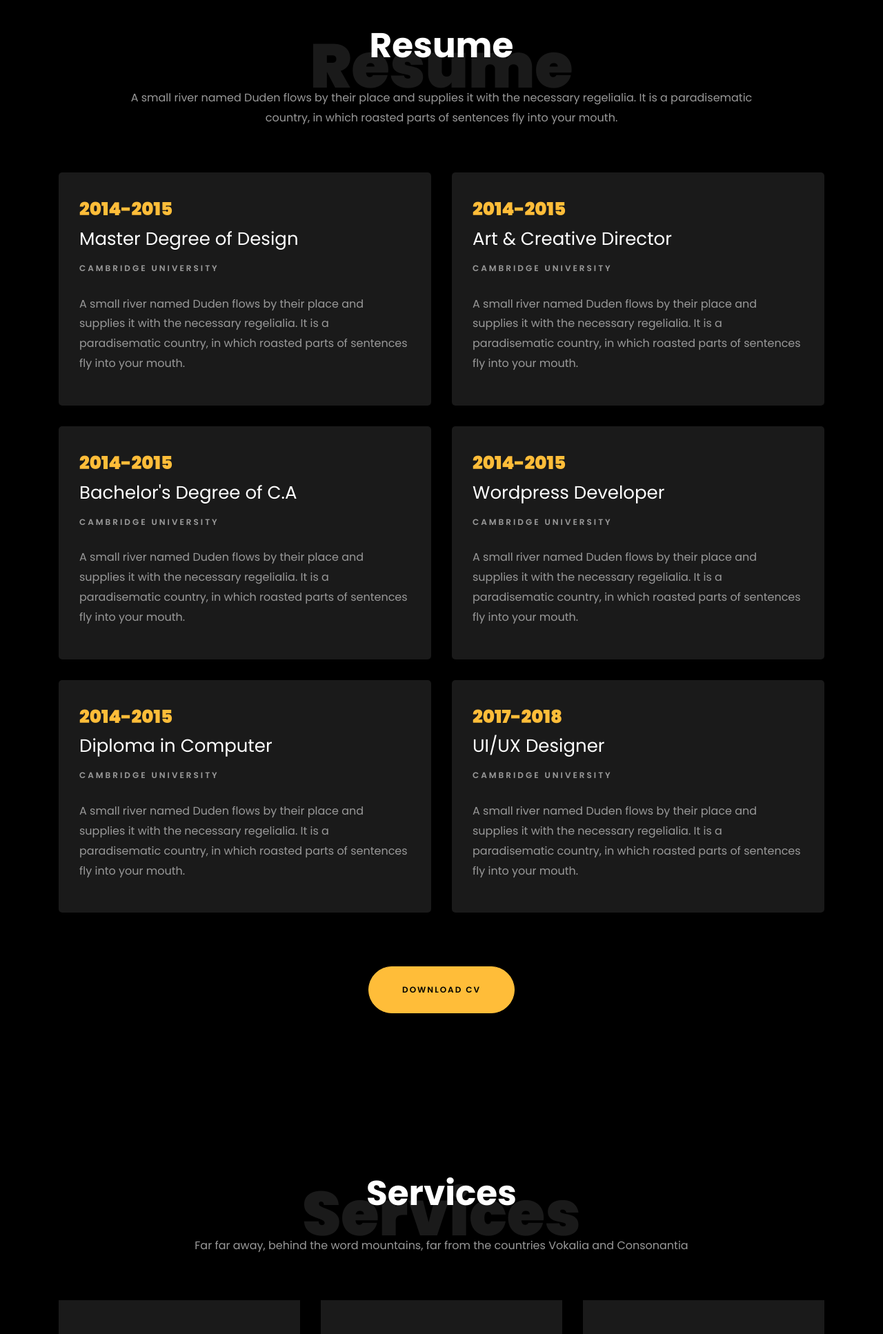
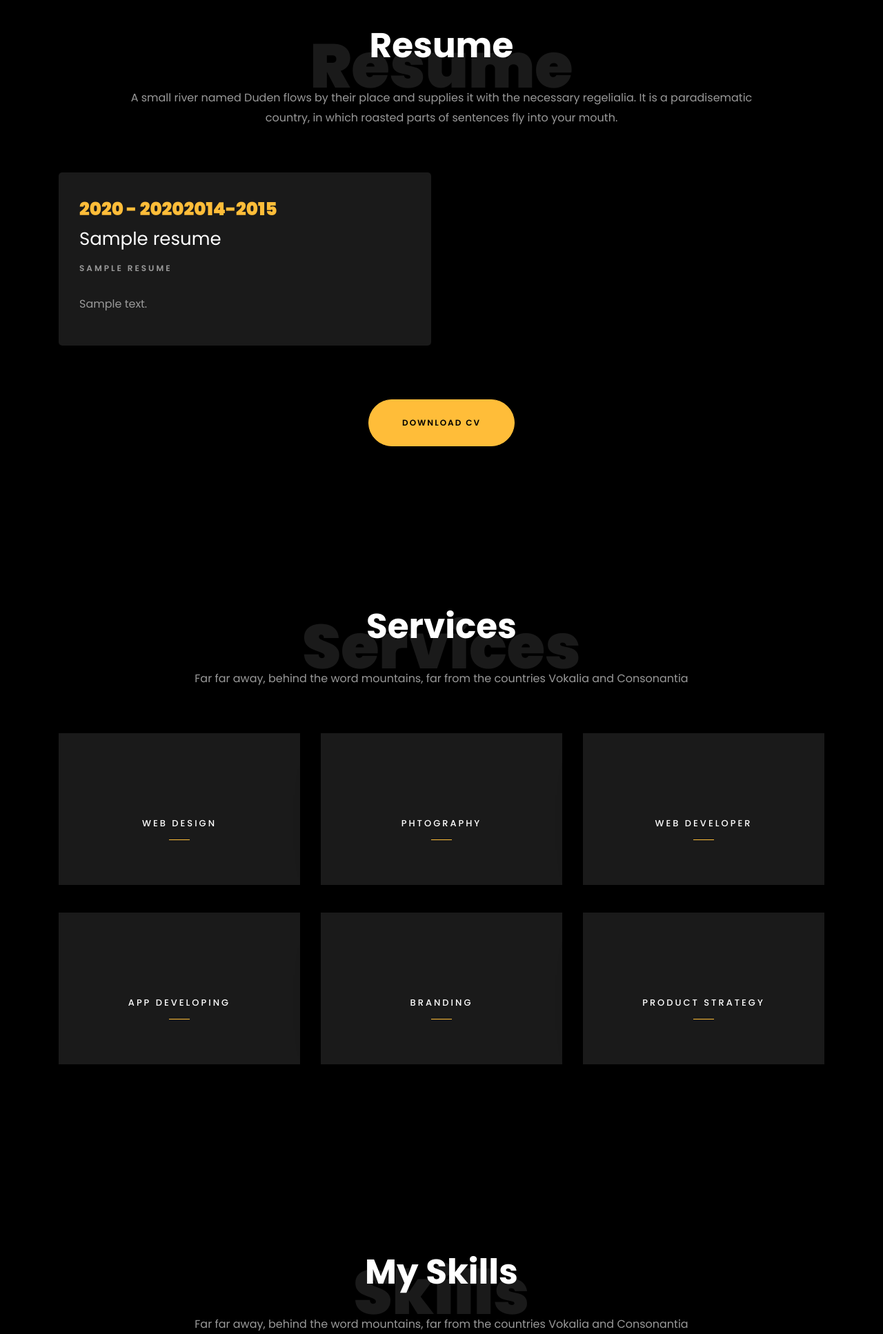
Before and after one commit to candraayuwidadi23-del/portofolio, a PHP site: page / in a window 1280 px wide. Shown: the part 1582-3516 px from the top of the page at 69% size. Run offline with PHP 8.4, Linux system fonts and the light colour scheme; tables that the repository leaves empty or names only in its code hold one stand-in row (values such as "Sample post"); grey boxes marked "Sample" are stand-in pictures; a stand-in replaces the project's code that opens the database connection; some web fonts are replaced.

Commit message:
penambahan baru

```diff
--- a/index.php
+++ b/index.php
@@ -7,7 +7,17 @@ $sliders = mysqli_fetch_all($q_slider, MYSQLI_ASSOC);
 $q_setting = mysqli_query($conn, "SELECT * FROM settings ORDER BY id DESC LIMIT 1");
 $about = mysqli_fetch_assoc($q_setting);
 // var_dump($about);
+
+//resume
+$q_resume = mysqli_query($conn, "SELECT * FROM resume ORDER BY id DESC");
+$resume = mysqli_fetch_all($q_resume, MYSQLI_ASSOC);
+
+$q_skill = mysqli_query($conn, "SELECT * FROM skills ORDER BY id DESC");
+$skill = mysqli_fetch_all($q_skill, MYSQLI_ASSOC);
+
 ?>
+
+
 
 <!DOCTYPE html>
 <html lang="en">
@@ -80,12 +90,14 @@ $about = mysqli_fetch_assoc($q_setting);
 								<div class="text">
 									<span class="subheading">Hello!</span>
 									<h1 class="mb-4 mt-3"><?= $title['0'] ?> <span><?php array_shift($title);
-									                                                     echo implode(" ", $title) ?> </span></h1>
+										 echo implode(" ", $title) ?> </span></h1>
 
 									<h2 class="mb-1"><?= $v['subtitle'] ?></h2>
 									<p class="mb-4 text-light"><?= $v['description'] ?></p>
 									<p><a href="<?= $v['button1_link'] ?>" class="btn btn-primary py-3 px-4"><?= $v['button1_link'] ?></a>
-									<a href="<?= $v['button2_link'] ?>" class="btn btn-white btn-outline-white py-3 px-4"><?= $v['button2_link'] ?></a></p>
+										<a href="<?= $v['button2_link'] ?>"
+											class="btn btn-white btn-outline-white py-3 px-4"><?= $v['button2_link'] ?></a>
+									</p>
 								</div>
 							</div>
 						</div>
@@ -169,31 +181,36 @@ $about = mysqli_fetch_assoc($q_setting);
 				</div>
 			</div>
 			<div class="row">
-				<div class="col-md-6">
-					<div class="resume-wrap ftco-animate">
-						<span class="date">2014-2015</span>
-						<h2>Master Degree of Design</h2>
-						<span class="position">Cambridge University</span>
-						<p class="mt-4">A small river named Duden flows by their place and supplies it with the necessary
-							regelialia. It is a paradisematic country, in which roasted parts of sentences fly into your mouth.</p>
-					</div>
-					<div class="resume-wrap ftco-animate">
+				<?php
+				foreach ($resume as $v) {
+					?>
+					<div class="col-md-6">
+						<div class="resume-wrap ftco-animate">
+							<span class="date"><?= $v['year_start'] . " - " . $v['year_end'] ?>2014-2015</span>
+							<h2><?= $v['title'] ?></h2>
+							<span class="position"><?= $v['subtitle'] ?></span>
+							<p class="mt-4"><?= $v['description'] ?></p>
+						</div>
+						<!-- <div class="resume-wrap ftco-animate">
 						<span class="date">2014-2015</span>
 						<h2>Bachelor's Degree of C.A</h2>
 						<span class="position">Cambridge University</span>
 						<p class="mt-4">A small river named Duden flows by their place and supplies it with the necessary
 							regelialia. It is a paradisematic country, in which roasted parts of sentences fly into your mouth.</p>
-					</div>
-					<div class="resume-wrap ftco-animate">
+					</div> -->
+						<!-- <div class="resume-wrap ftco-animate">
 						<span class="date">2014-2015</span>
 						<h2>Diploma in Computer</h2>
 						<span class="position">Cambridge University</span>
 						<p class="mt-4">A small river named Duden flows by their place and supplies it with the necessary
 							regelialia. It is a paradisematic country, in which roasted parts of sentences fly into your mouth.</p>
+					</div> -->
 					</div>
-				</div>
 
-				<div class="col-md-6">
+						<?php
+				}
+				?>
+				<!-- <div class="col-md-6">
 					<div class="resume-wrap ftco-animate">
 						<span class="date">2014-2015</span>
 						<h2>Art &amp; Creative Director</h2>
@@ -215,7 +232,7 @@ $about = mysqli_fetch_assoc($q_setting);
 						<p class="mt-4">A small river named Duden flows by their place and supplies it with the necessary
 							regelialia. It is a paradisematic country, in which roasted parts of sentences fly into your mouth.</p>
 					</div>
-				</div>
+				</div> -->
 			</div>
 			<div class="row justify-content-center mt-5">
 				<div class="col-md-6 text-center ftco-animate">
@@ -310,14 +327,34 @@ $about = mysqli_fetch_assoc($q_setting);
 					<p>Far far away, behind the word mountains, far from the countries Vokalia and Consonantia</p>
 				</div>
 			</div>
+			<div class="row"></div>
 			<div class="row">
-				<div class="col-md-6 animate-box">
+				<?php
+				foreach ($skill as $v) {
+				?>
+					<div class="col-md-6 animate-box">
+						<div class="progress-wrap ftco-animate">
+							<h3 style="margin-bottom: <?= $v['progress'] < 10 ? '35px' : '5px' ?>;"><?= $v['name']; ?>  </h3>
+							<div class="progress">
+								<div class="progress-bar color-<?= $index + 1 ?>" role="progressbar" aria-valuenow="<?= $v['progress'] ?>"
+									aria-valuemin="0" aria-valuemax="0" aria-vauemax="100" style="width:<?= $v['progress'] ?>%">
+									<span><?php echo $v['progress']; ?>%</span>
+								</div>
+
+								</div>
+							</div>
+						</div>
+					</div>
+				<?php
+				}
+				?>
+				<!-- <div class="col-md-6 animate-box">
 					<div class="progress-wrap ftco-animate">
-						<h3>Photoshop</h3>
+						<h3><?php echo $about['name'] ?></h3>
 						<div class="progress">
 							<div class="progress-bar color-1" role="progressbar" aria-valuenow="90" aria-valuemin="0"
 								aria-valuemax="100" style="width:90%">
-								<span>90%</span>
+								<span><?php echo $v['skill'] ?></span>
 							</div>
 						</div>
 					</div>
@@ -377,7 +414,8 @@ $about = mysqli_fetch_assoc($q_setting);
 						</div>
 					</div>
 				</div>
-			</div>
+			</div> -->
+
 		</div>
 	</section>
 
```
